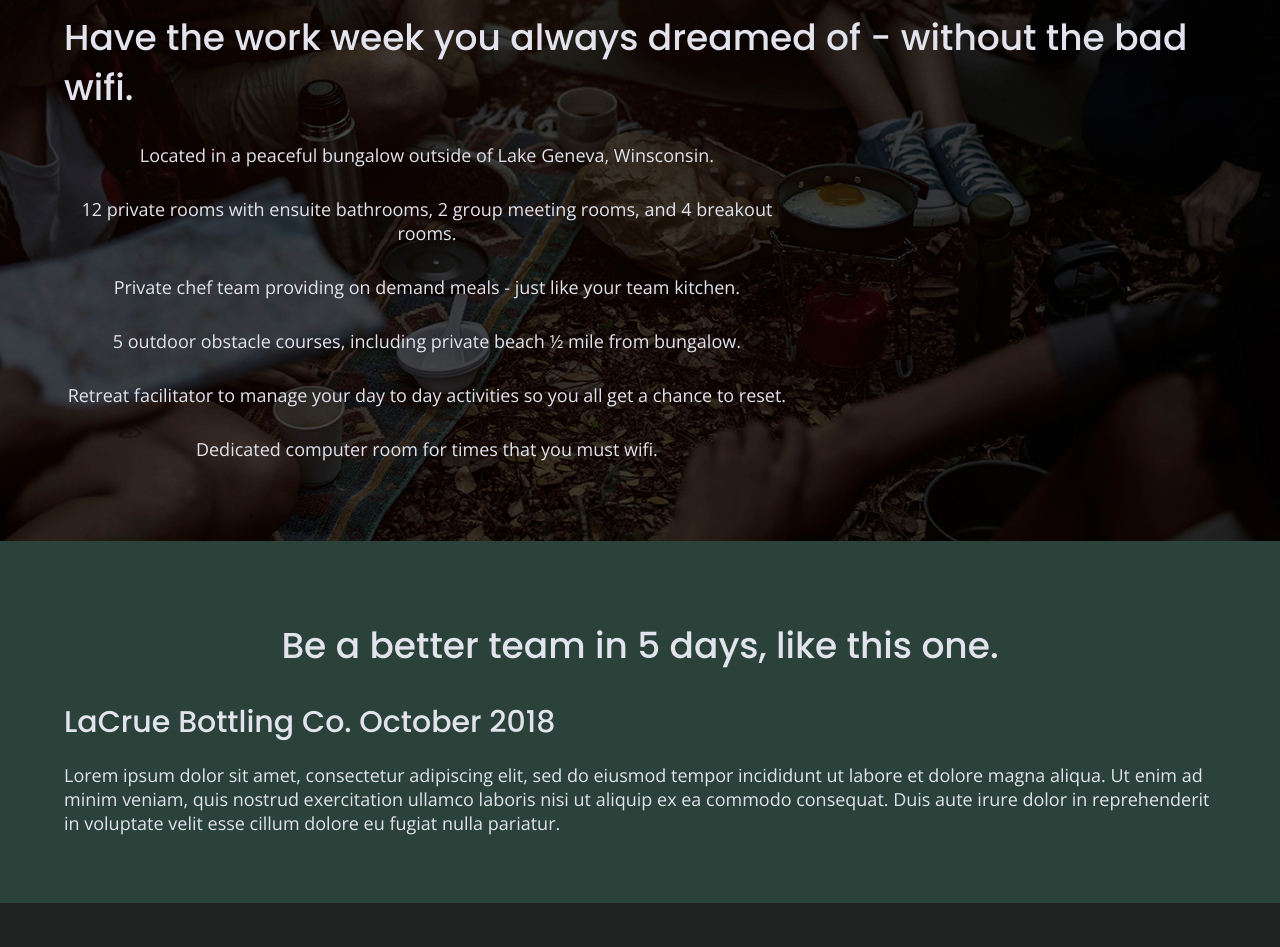
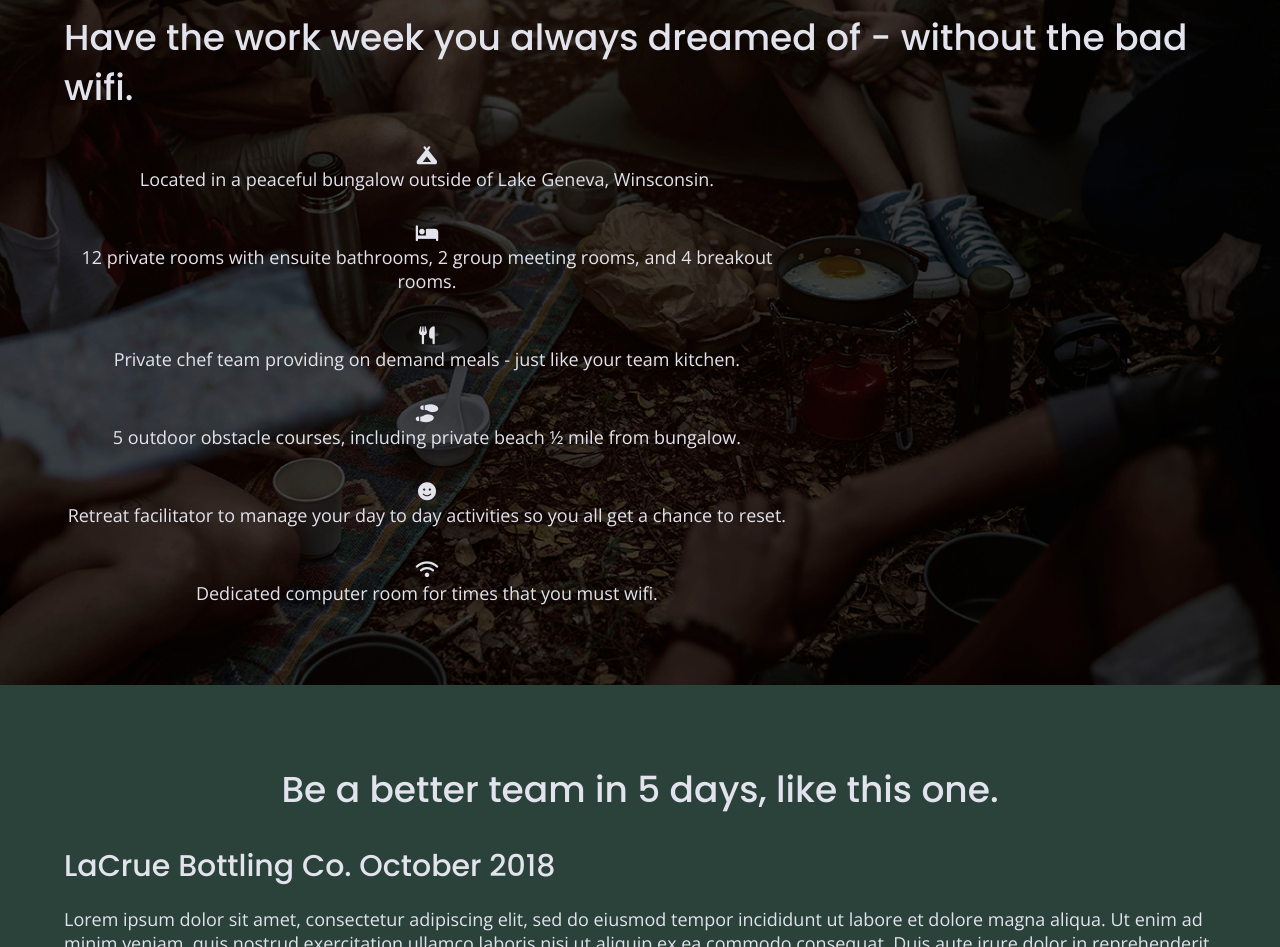
Before and after one commit to Georgina-Watt/unplugged-website-project, a website: page index.html in a window 1280 px wide. Shown: the part 1176-2123 px from the top of the page. Drawn offline with nearby package versions, Linux system fonts and the light colour scheme.

Commit message:
Added feature icons

```diff
--- a/index.html
+++ b/index.html
@@ -17,6 +17,8 @@
   <!-- Place favicon.ico in the root directory -->
 	<!--Google Fonts-->
 	<link href="https://fonts.googleapis.com/css2?family=Open+Sans:wght@400;700&family=Poppins:wght@500&display=swap" rel="stylesheet">
+	<!--FontAwesome CDN version 5.5 -->
+	<script src="https://kit.fontawesome.com/85dd61a0a5.js" crossorigin="anonymous"></script>
 
   <link rel="stylesheet" href="css/normalize.css">
   <link rel="stylesheet" href="css/main.css">
@@ -69,27 +71,28 @@
 							<h2> Have the work week you always dreamed of - without the bad wifi.</h2>
 						<div class="features-items">
 							<article>
-								<p class="features-icon"></p>
+								<p class="features-icon">
+									<i class="fas fa-campground"></i></p>
 								<p class="features-item-description"> Located in a peaceful bungalow outside of Lake Geneva, Winsconsin.</p>
 							</article>
 							<article>
-								<p class="features-icon"></p>
+								<p class="features-icon"><i class="fas fa-bed"></i></p>
 								<p class="features-item-description"> 12 private rooms with ensuite bathrooms, 2 group meeting rooms, and 4 breakout rooms.</p>
 							</article>
 							<article>
-								<p class="features-icon"></p>
+								<p class="features-icon"><i class="fas fa-utensils"></i></p>
 								<p class="features-item-description"> Private chef team providing on demand meals - just like your team kitchen.</p>
 							</article>
 							<article>
-								<p class="features-icon"></p>
+								<p class="features-icon"><i class="fas fa-shoe-prints"></i></p>
 								<p class="features-item-description"> 5 outdoor obstacle courses, including private beach &#189; mile from bungalow.</p>
 							</article>
 							<article>
-								<p class="features-icon"></p>
+								<p class="features-icon"><i class="fas fa-smile"></i></p>
 								<p class="features-item-description"> Retreat facilitator to manage your day to day activities so you all get a chance to reset.</p>
 							</article>
 							<article>
-								<p class="features-icon"></p>
+								<p class="features-icon"><i class="fas fa-wifi"></i></p>
 								<p class="features-item-description"> Dedicated computer room for times that you must wifi.</p>
 							</article>
 							</div> <!--features-items-->
```
Also changed, not shown: About/index.html (+7 -3 lines), faq/index.html (+5 -1 lines).
